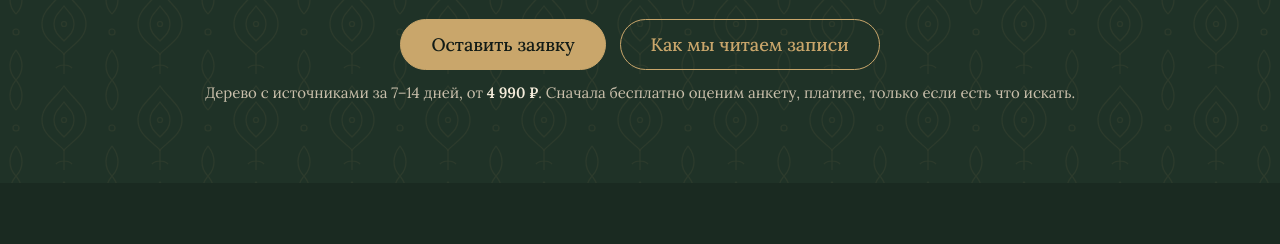
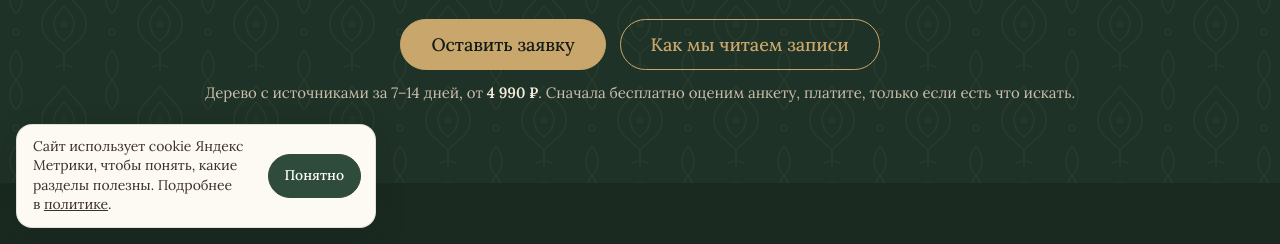
Before and after one commit to kaparray/rodoslovnaya-site, a plain HTML site: page index.html in a window 1280 px wide. Shown: the part 556-800 px from the top of the page. Drawn offline with nearby package versions, Linux system fonts and the light colour scheme.

Commit message:
Яндекс Метрика с целями open_form и send_form, уведомление о cookie, политика обновлена
Co-Authored-By: Claude Opus 5.5 <noreply@anthropic.com>
Claude-Session: https://claude.ai/code/session_01LCJsXo3eAaGkf1m8JHFa8t

```diff
--- a/index.html
+++ b/index.html
@@ -486,6 +486,13 @@ h3{font-size:24px;line-height:1.15}
 .cmp3 .ch h3{font-size:clamp(24px,2.3vw,30px);line-height:1.05}
 .cmp3 .ch p{margin:0;font-size:14px;line-height:1.4;color:var(--text);max-width:30ch}
 .poster-opt[hidden]{display:none!important}
+.cookie{position:fixed;left:16px;bottom:16px;z-index:60;max-width:360px;display:flex;gap:14px;align-items:center;background:var(--pearl,#fbf8f1);color:var(--text);border:1px solid var(--hairline);border-radius:16px;padding:12px 14px 12px 16px;box-shadow:0 10px 30px rgba(20,30,24,.18);font-size:14px;line-height:1.4}
+.cookie[hidden]{display:none}
+.cookie p{margin:0}
+.cookie a{color:inherit}
+.cookie .btn{padding:8px 16px;font-size:14px;flex:none}
+.bar-on .cookie{bottom:84px}
+@media (max-width:560px){.cookie{left:12px;right:12px;max-width:none}}
 .cmp3 .kick{font:italic 600 16px/1 var(--serif);color:var(--primary-on-dark)}
 .cmp3 .rl{font:600 12px/1.3 var(--sans);letter-spacing:.12em;text-transform:uppercase;color:var(--muted);padding-top:17px!important}
 .cmp3 .rl,.cmp3 .cv{border-top:1px solid var(--hairline)}
@@ -944,7 +951,7 @@ footer .legal{display:flex;justify-content:space-between;gap:12px;flex-wrap:wrap
     <div class="wrap">
       <h2 class="fx">Узнайте, кем были ваши прадеды</h2>
       <p class="lead fx">Оставьте заявку. Свяжемся в течение дня, бесплатно оценим анкету и расскажем, что можно найти. Оплата только после этого.</p>
-      <form id="lead" action="https://formspree.io/f/xbgogbqa" method="POST" novalidate>
+      <form id="lead" class="ym-disable-keys ym-hide-content" action="https://formspree.io/f/xbgogbqa" method="POST" novalidate>
         <div class="two">
           <div class="f"><label for="f-name">Имя</label><input type="text" id="f-name" name="Имя" autocomplete="name" required><small>Как к вам обращаться</small></div>
           <div class="f"><label for="f-contact">Контакт</label><input type="text" id="f-contact" name="Контакт" autocomplete="tel" required><small>Телефон, Telegram или email</small></div>
@@ -1161,6 +1168,29 @@ document.documentElement.classList.add('js');
   });
 })();
 </script>
-<!-- Яндекс Метрика: вставить счётчик и задать window.YM_ID, цели open_form и send_form -->
+<div class="cookie" id="cookie" role="region" aria-label="Уведомление о cookie" hidden>
+  <p>Сайт использует cookie Яндекс Метрики, чтобы понять, какие разделы полезны. Подробнее в&nbsp;<a href="privacy.html#cookie">политике</a>.</p>
+  <button type="button" class="btn" id="cookie-ok">Понятно</button>
+</div>
+<script>
+(function(){ var c=document.getElementById('cookie'), k='cookie-ok';
+  try{ if(localStorage.getItem(k)) return; }catch(e){}
+  c.hidden=false;
+  document.getElementById('cookie-ok').addEventListener('click',function(){ c.hidden=true; try{ localStorage.setItem(k,'1'); }catch(e){} });
+})();
+</script>
+<!-- Yandex.Metrika counter -->
+<script type="text/javascript">
+    window.YM_ID=114305029;
+    (function(m,e,t,r,i,k,a){
+        m[i]=m[i]||function(){(m[i].a=m[i].a||[]).push(arguments)};
+        m[i].l=1*new Date();
+        for (var j = 0; j < document.scripts.length; j++) {if (document.scripts[j].src === r) { return; }}
+        k=e.createElement(t),a=e.getElementsByTagName(t)[0],k.async=1,k.src=r,a.parentNode.insertBefore(k,a)
+    })(window, document,'script','https://mc.yandex.ru/metrika/tag.js?id=114305029', 'ym');
+    ym(114305029, 'init', {ssr:true, webvisor:true, clickmap:true, ecommerce:"dataLayer", referrer: document.referrer, url: location.href, accurateTrackBounce:true, trackLinks:true});
+</script>
+<noscript><div><img src="https://mc.yandex.ru/watch/114305029" style="position:absolute; left:-9999px;" alt="" /></div></noscript>
+<!-- /Yandex.Metrika counter -->
 </body>
 </html>
```
Also changed, not shown: privacy.html (+6 -3 lines).
